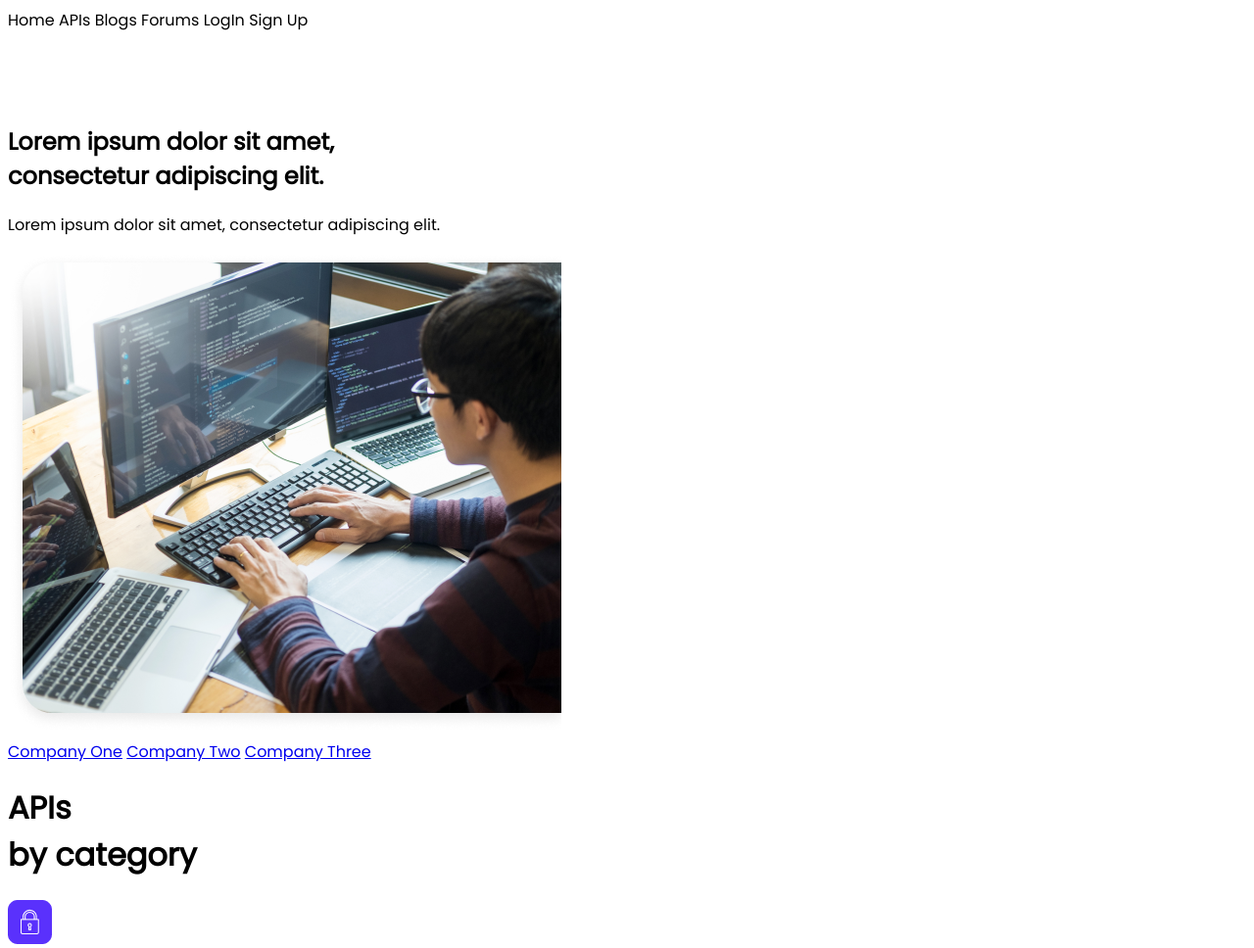
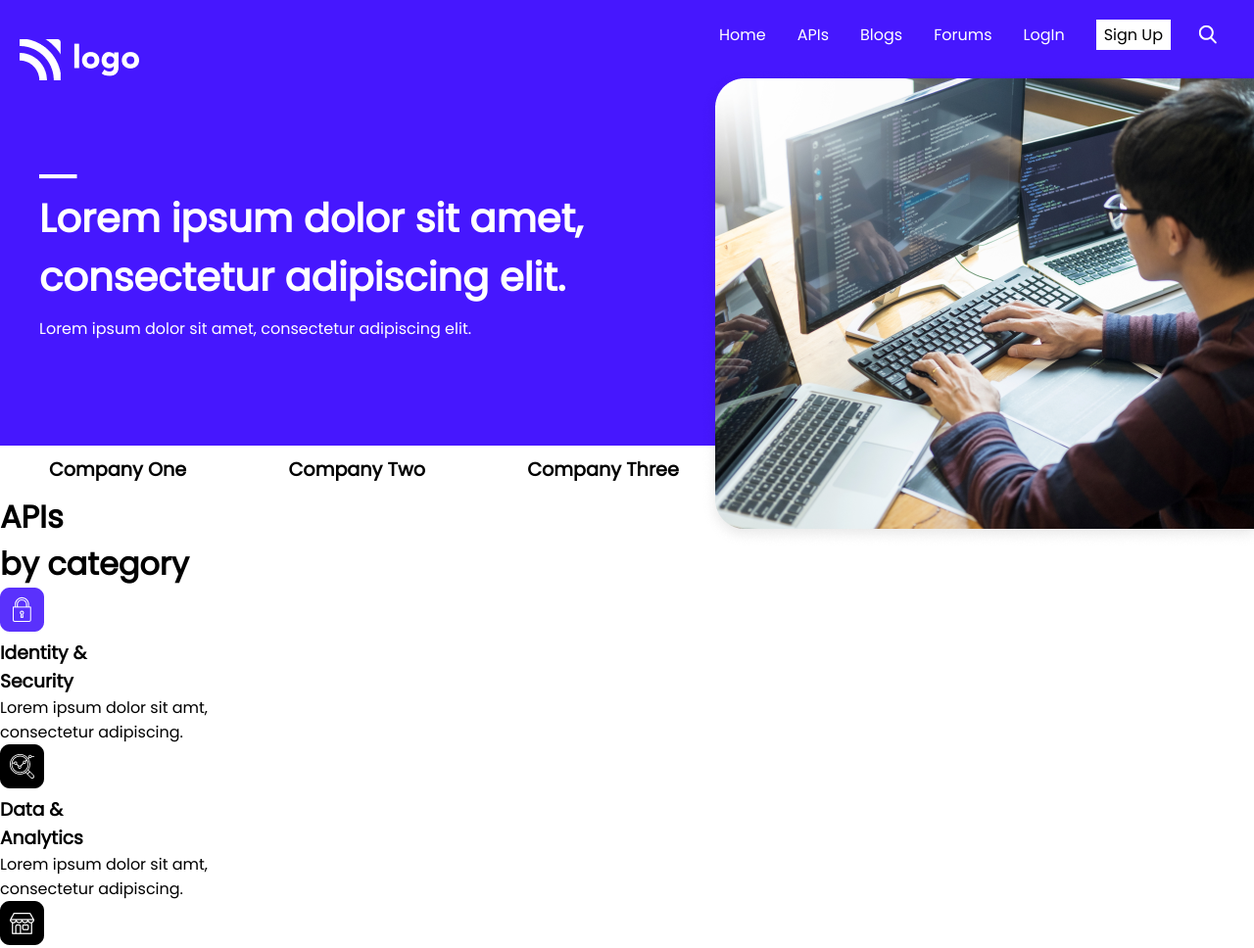
Before and after one commit to prateek-budhiraja/dev-landing, a plain HTML site: page index.html in a window 1280 px wide. Shown: the top 968 px of the page at 98% size. Drawn offline with Linux system fonts and the light colour scheme.

Commit message:
styled header section

```diff
--- a/style.css
+++ b/style.css
@@ -4,4 +4,75 @@
 
 * {
   font-family: "Poppins", sans-serif;
+  padding: 0;
+  margin: 0;
 }
+
+header {
+  background-color: #4617FE;
+  min-height: 48vh;
+  color: #fff;
+}
+
+header div>img.logo {
+  position: absolute;
+  top: 40px;
+  left: 20px;
+}
+
+nav {
+  display: flex;
+  align-items: center;
+  padding: 20px 40px;
+  justify-content: flex-end;
+  gap: 2em;
+  color: #fff;
+  font-weight: 100;
+}
+
+nav .nav-item-active {
+  background-color: #fff;
+  color: #000;
+  padding: 3px 8px;
+}
+
+nav svg.nav-item {
+  transform: scale(1.5);
+}
+
+header div:last-child {
+  position: absolute;
+  right: 0;
+  top: 70px;
+}
+
+.header-text {
+  min-height: 48vh;
+  display: flex;
+  flex-direction: column;
+  justify-content: center;
+  align-items: flex-start;
+  margin-left: 40px;
+}
+
+.header-text img {
+  margin-bottom: 10px;
+}
+
+.header-text h2 {
+  font-size: 2.5rem;
+  margin-bottom: 10px;
+}
+
+/* Companies */
+.companies {
+  margin: 10px 0;
+}
+
+.companies a {
+  margin: 50px;
+  text-decoration: none;
+  color: #000;
+  font-weight: 900;
+  font-size: 1.2rem;
+}
```
Also changed, not shown: index.html (+23 -17 lines).
